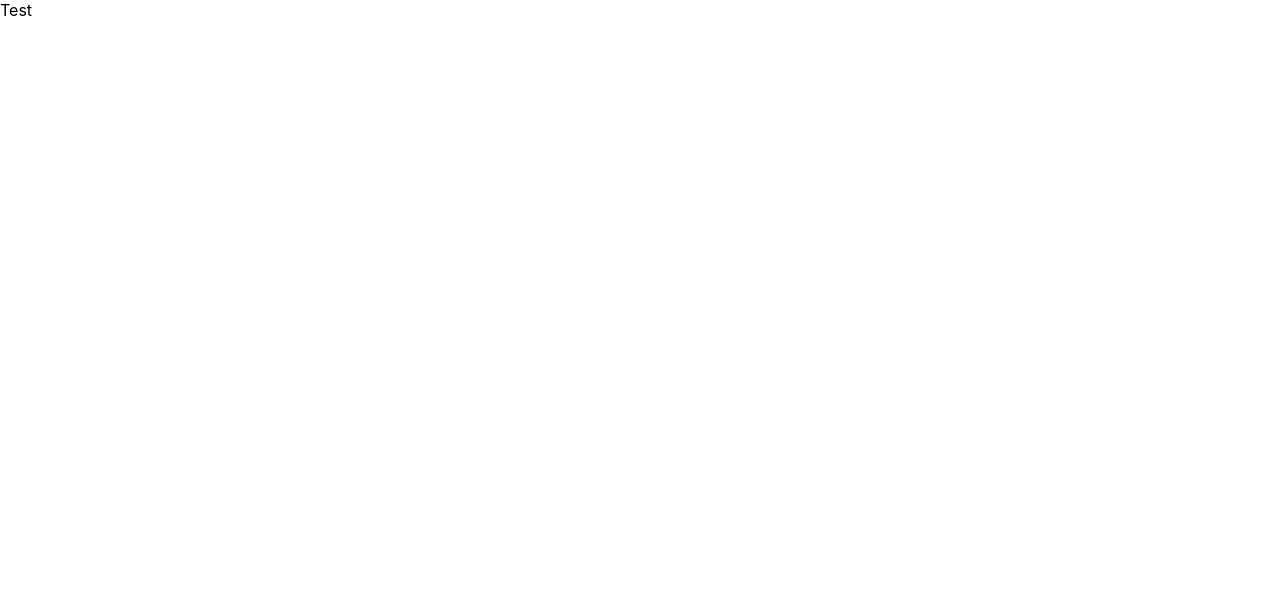
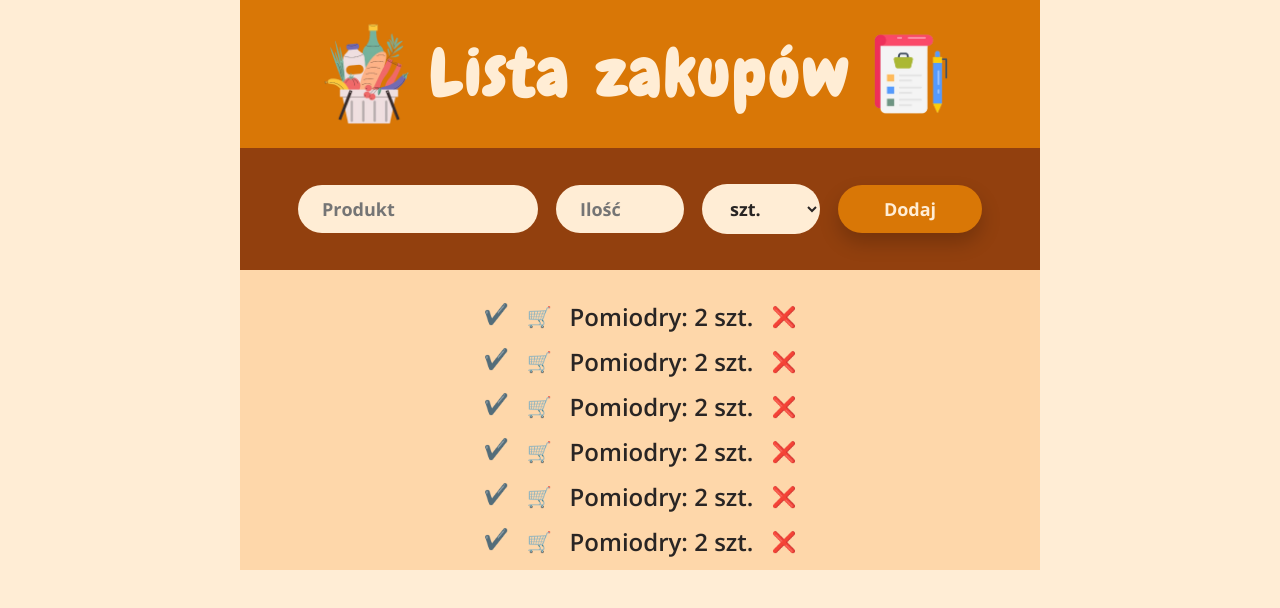
Before and after one commit to sewerynzagajny/shopping_list, a React (Create React App) app: page / in a window 1280 px wide. Shown: the top 608 px of the page. Built offline with nearby package versions, Linux system fonts and the light colour scheme.

Commit message:
save_09_10_2024

```diff
--- a/public/index.html
+++ b/public/index.html
@@ -24,7 +24,7 @@
       work correctly both with client-side routing and a non-root public URL.
       Learn how to configure a non-root public URL by running `npm run build`.
     -->
-    <title>React App</title>
+    <title>Shopping list</title>
   </head>
   <body>
     <noscript>You need to enable JavaScript to run this app.</noscript>
--- a/src/App.js
+++ b/src/App.js
@@ -1,3 +1,74 @@
+const units = [
+  { id: 0, unit: "szt." },
+  { id: 2, unit: "opak." },
+  { id: 3, unit: "l" },
+  { id: 4, unit: "g" },
+  { id: 5, unit: "kg" },
+];
+
 export default function App() {
-  return <div>Test</div>;
+  return (
+    <div className="app">
+      <Logo />
+      <AddItemForm />
+      <ShoppingList />
+    </div>
+  );
 }
+
+function Logo() {
+  return (
+    <div className="logo">
+      <img className="logo__img" src="/koszyk.png" alt="logo1" />
+      <h1 className="logo__heading-primary">Lista zakupów</h1>
+      <img className="logo__img" src="/lista.png" alt="logo2" />
+    </div>
+  );
+}
+
+function AddItemForm() {
+  return (
+    <form className="add_item">
+      <input className="add_item__product" type="text" placeholder="Produkt" />
+      <input className="add_item__quantity" type="text" placeholder="Ilość" />
+      <select>
+        {units.map((el) => (
+          <option key={el.id}>{el.unit}</option>
+        ))}
+      </select>
+      <button>Dodaj</button>
+    </form>
+  );
+}
+
+function ShoppingItem() {
+  return (
+    <li className="shopping-item">
+      <button className="shopping-item__mark">✔️</button>
+      <button>🛒</button>
+      <span>Pomiodry: 2 szt.</span>
+      <button>❌</button>
+    </li>
+  );
+}
+
+function ShoppingList() {
+  return (
+    <div className="shopping-list">
+      <ul>
+        <ShoppingItem />
+        <ShoppingItem />
+        <ShoppingItem />
+        <ShoppingItem />
+        <ShoppingItem />
+        <ShoppingItem />
+        <ShoppingItem />
+        <ShoppingItem />
+        <ShoppingItem />
+        <ShoppingItem />
+        <ShoppingItem />
+        <ShoppingItem />
+      </ul>
+    </div>
+  );
+}
--- a/src/index.scss
+++ b/src/index.scss
@@ -1,13 +1,175 @@
-body {
+@import url("https://fonts.googleapis.com/css2?family=Open+Sans:ital,wght@0,300..800;1,300..800&display=swap");
+@import url("https://fonts.googleapis.com/css2?family=Chewy&display=swap");
+
+// FONT VARIABLES
+$font-primary: "Open Sans", sans-serif;
+$font-size-primary: 2.4rem;
+$font-weight-primary: 500;
+$letter-spacing: 1px;
+
+// COLLORS
+$font-color-primary: #292524;
+$background-color-primary: #ffedd5;
+$background-color-orange: #fed7aa;
+$background-color-amber: #d97706;
+$background-color-amber-2: #dd851f;
+$background-color-amber-dark: #92400e;
+$color-black: #000;
+
+* {
   margin: 0;
-  font-family: -apple-system, BlinkMacSystemFont, 'Segoe UI', 'Roboto', 'Oxygen',
-    'Ubuntu', 'Cantarell', 'Fira Sans', 'Droid Sans', 'Helvetica Neue',
-    sans-serif;
-  -webkit-font-smoothing: antialiased;
-  -moz-osx-font-smoothing: grayscale;
+  padding: 0;
+  box-sizing: border-box;
 }
 
-code {
-  font-family: source-code-pro, Menlo, Monaco, Consolas, 'Courier New',
-    monospace;
+html {
+  font-size: 62.5%;
 }
+
+body {
+  font-size: $font-size-primary;
+  font-family: $font-primary;
+  color: $font-color-primary;
+  font-weight: $font-weight-primary;
+  background-color: $background-color-primary;
+  // letter-spacing: $letter-spacing;
+}
+
+////////////////////////////////////////////////////////////
+///
+.app {
+  max-width: 80rem;
+  margin: 0 auto;
+  display: grid;
+  grid-template-rows: auto auto 1fr auto;
+}
+
+/////////////////////////////////////////////////////////////////////
+.logo {
+  display: flex;
+  justify-content: center;
+  align-items: center;
+  background-color: $background-color-amber;
+
+  &__heading-primary {
+    text-align: center;
+    font-family: "Chewy", system-ui;
+    letter-spacing: 4px;
+    word-spacing: 6px;
+    font-size: 6.4rem;
+    padding: 3.2rem 0;
+    color: $background-color-primary;
+  }
+
+  &__img {
+    width: 15%;
+  }
+}
+%common-input-styles {
+  background-color: $background-color-primary;
+  color: #292524;
+  border: none;
+  border-radius: 10rem;
+  font-family: inherit;
+  cursor: pointer;
+  font-weight: 700;
+  padding: 1.2rem 2.4rem;
+  font-size: 1.8rem;
+  transition: all 0.3s;
+}
+
+/////////////////////////////////////////////////////////////////////
+.add_item {
+  background-color: $background-color-amber-dark;
+  display: flex;
+  align-items: center;
+  justify-content: center;
+  gap: 1.8rem;
+  padding: 3.6rem 0;
+
+  & input {
+    @extend %common-input-styles;
+
+    &:hover,
+    &:active,
+    &:focus {
+      background-color: $background-color-orange;
+    }
+  }
+
+  & select {
+    @extend %common-input-styles;
+
+    &:hover,
+    &:active {
+      background-color: $background-color-orange;
+    }
+  }
+
+  &__quantity,
+  &__select {
+    width: 16%;
+  }
+
+  &__product {
+    width: 30%;
+  }
+
+  & button {
+    @extend %common-input-styles;
+
+    width: 18%;
+    background-color: $background-color-amber;
+    color: $background-color-primary;
+    box-shadow: 0 1rem 2rem rgba($color-black, 0.2);
+
+    &:hover {
+      background-color: $background-color-amber-2;
+    }
+    &:active,
+    &:focus {
+      transform: translateY(0.1rem);
+      box-shadow: 0 0.5rem 1rem rgba($color-black, 0.2);
+    }
+  }
+}
+
+/////////////////////////////////////////////////////////////////////
+
+.shopping-list {
+  background-color: $background-color-orange;
+  color: $font-color-primary;
+  padding: 3rem 2rem;
+
+  height: 30rem;
+  overflow: scroll;
+  overflow-x: hidden;
+
+  & ul {
+    display: flex;
+    flex-direction: column;
+    gap: 1.2rem;
+    list-style: none;
+    align-items: center;
+  }
+}
+//////////////////////////////////////////////////////////////////
+///
+
+.shopping-item {
+  display: flex;
+  gap: 1.8rem;
+  font-weight: 600;
+
+  & button {
+    cursor: pointer;
+    background: none;
+    border: none;
+    font-size: 2rem;
+    // padding: 0.8rem;
+    // transform: translateY(2px);
+  }
+  &__mark {
+    transform: translateY(-3px);
+  }
+}
```
Also changed, not shown: public/koszyk.png (added), public/lista.png (added).
